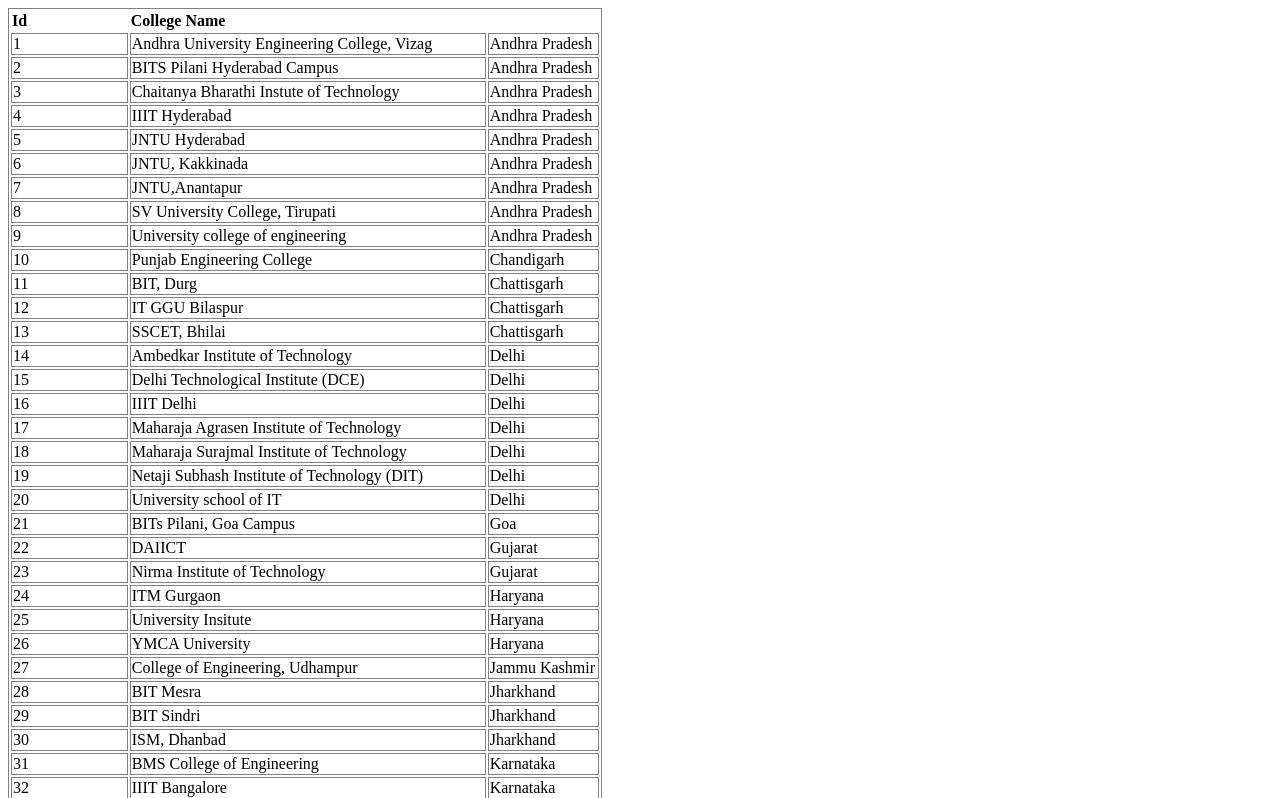
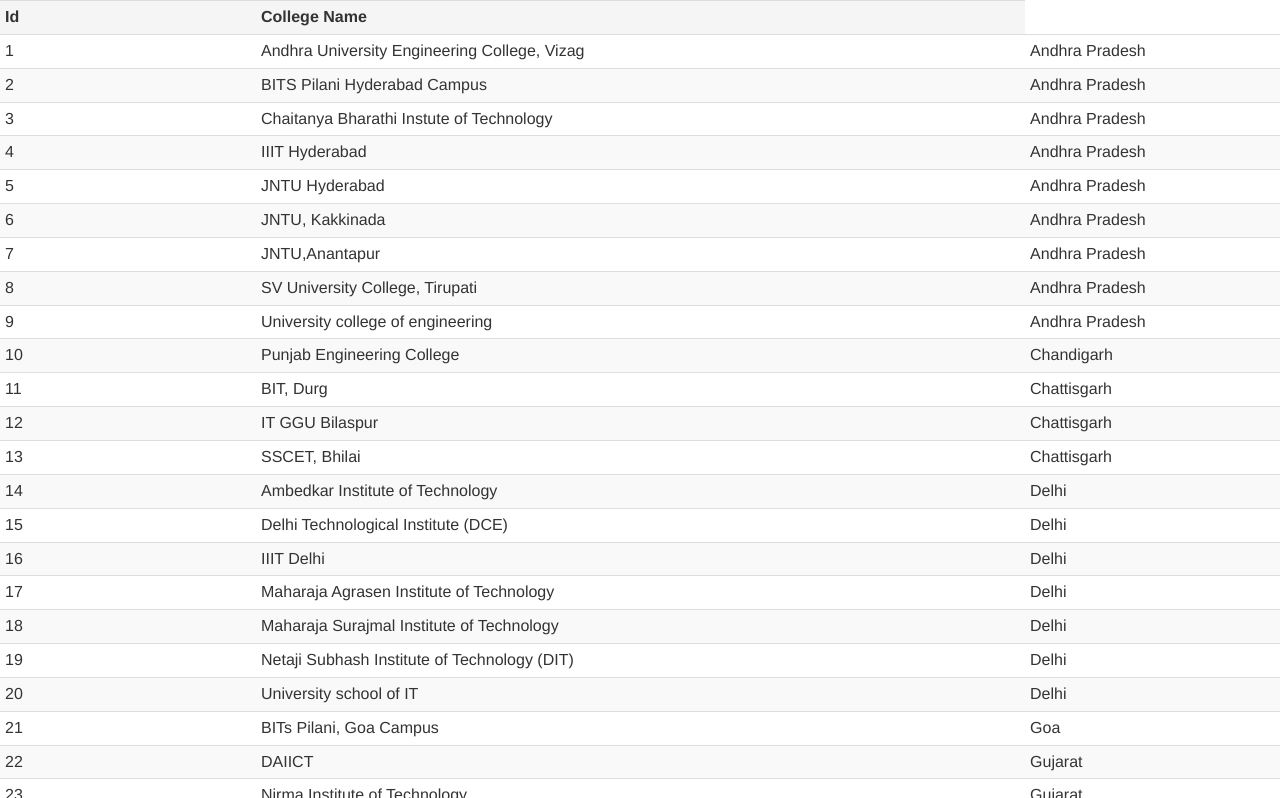
Before and after one commit to elitmuscasts/customer_content, a plain HTML site: page lowes/college_list.html in a window 1280 px wide. Shown: the top 798 px of the page. Drawn offline with nearby package versions, Linux system fonts and the light colour scheme.

Commit message:
updating Lowes college list

```diff
--- a/lowes/college_list.html
+++ b/lowes/college_list.html
@@ -1,12 +1,13 @@
 <html>
 <head>
-	<style type="text/css">
-		table {border: solid grey 1px;}
-		td {border: solid grey 1px;}
-	</style>
+<!-- Latest compiled and minified CSS -->
+<link rel="stylesheet" href="https://maxcdn.bootstrapcdn.com/bootstrap/3.2.0/css/bootstrap.min.css">
+<!-- Optional theme -->
+<link rel="stylesheet" href="https://maxcdn.bootstrapcdn.com/bootstrap/3.2.0/css/bootstrap-theme.min.css">
 </head>
 <body>
-<table>
+<div class="table-responsive">
+<table class="table table-striped table-hover table-condensed">
 <tr><th width="20%" align="left"> Id </th><th align='left'> College Name </th></tr>
 <tr><td>1</td><td>Andhra University Engineering College, Vizag</td><td>Andhra Pradesh</td></tr>
 <tr><td>2</td><td>BITS Pilani Hyderabad Campus</td><td>Andhra Pradesh</td></tr>
@@ -104,5 +105,7 @@
 <tr><td>94</td><td>Heritage Institute of Technology</td><td>West Bengal</td></tr>
 <tr><td>95</td><td>Jadavpur Engineering College</td><td>West Bengal</td></tr>
 <tr><td>96</td><td>School of IT (erst while IIIT Kolkata)</td><td>West Bengal</td></tr>
-<tr><td>97</td><td>Techno India</td><td>West Bengal</td></tr></table>
+<tr><td>97</td><td>Techno India</td><td>West Bengal</td></tr>
+</table>
+</div>
 </body>
```
